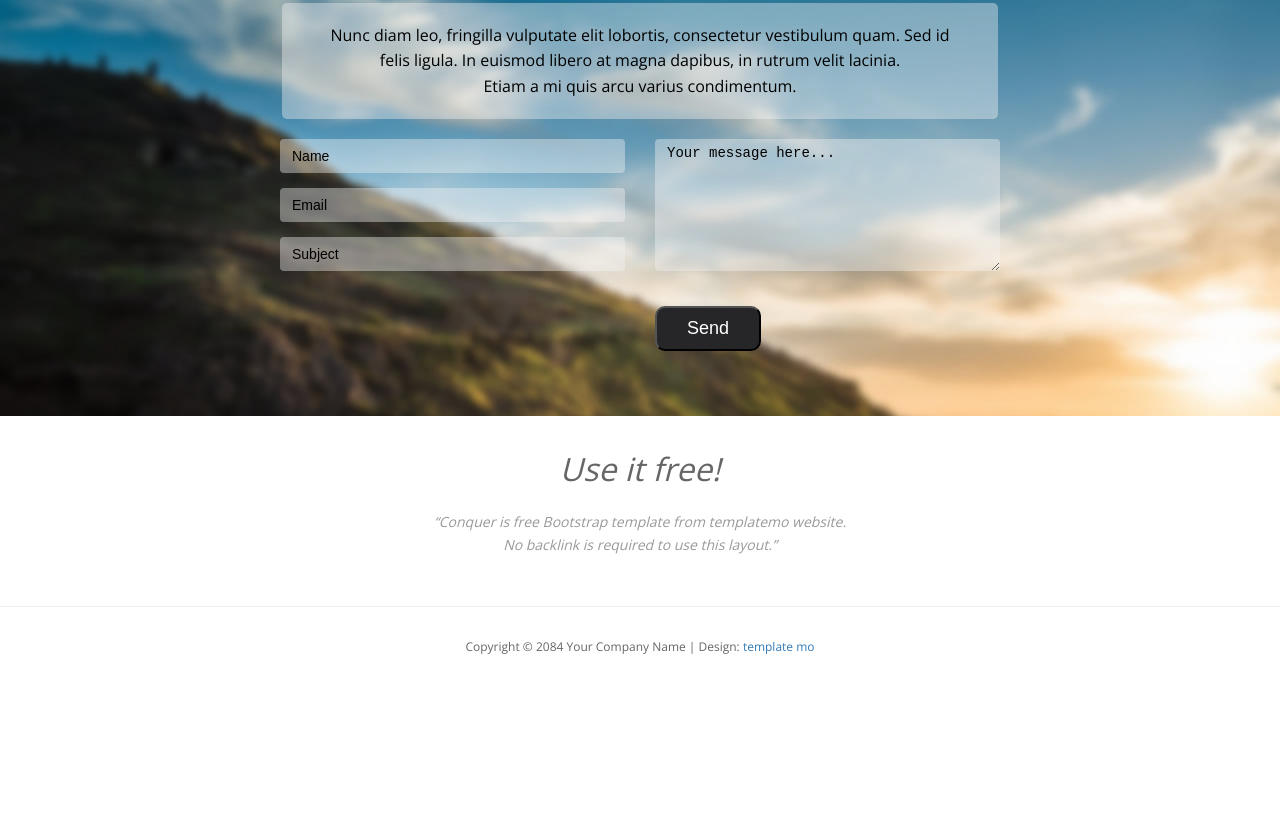
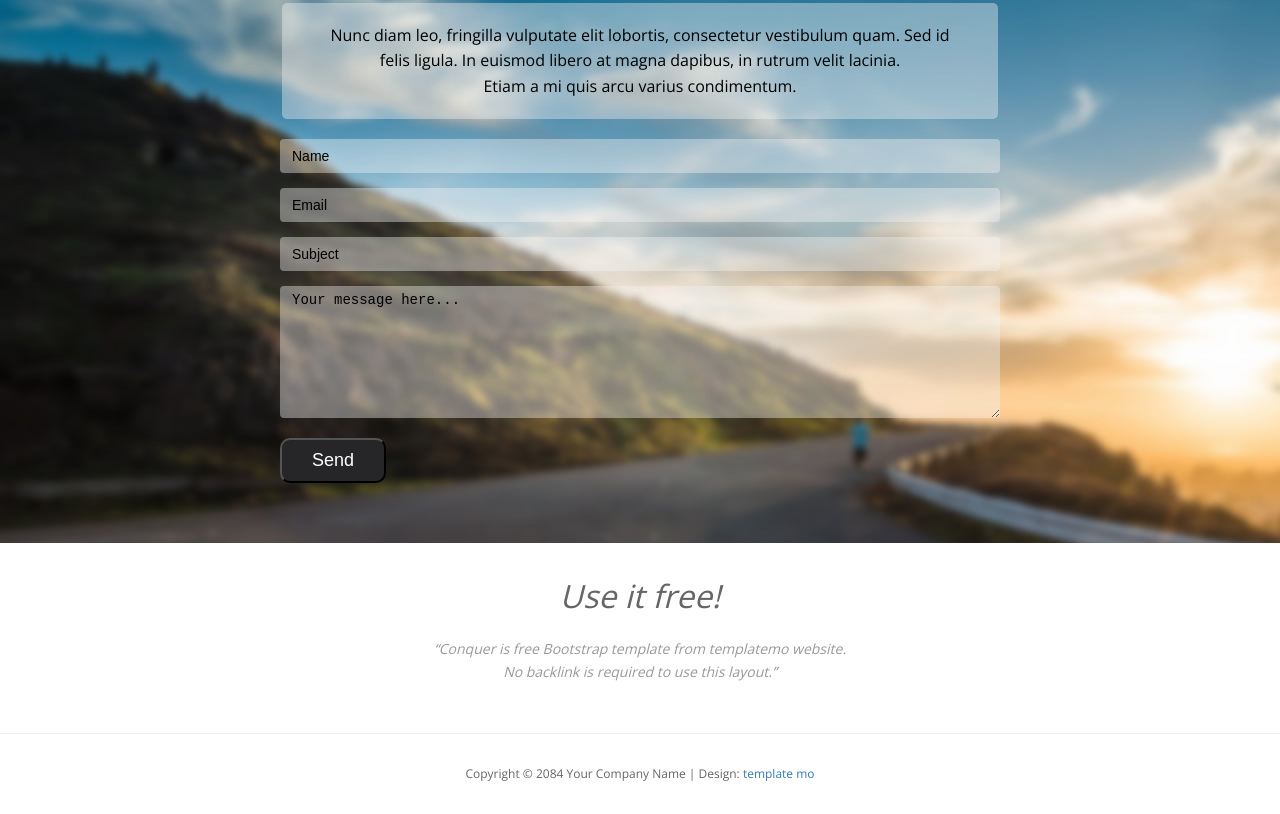
Before and after one commit to michihodges/one-page-responsive-layout, a website: page index.htm in a window 1280 px wide. Shown: the part 3787-4601 px from the top of the page. Before the commit the page ends 4474 px from the top, so only its background shows below. Drawn offline with nearby package versions, Linux system fonts and the light colour scheme.

Commit message:
section-5

```diff
--- a/styles.css
+++ b/styles.css
@@ -432,8 +432,10 @@ header nav {
 }
 
 .section-5 .contact-form form {
+    /* display: inline-block; */
+    /* width: 100%; */
+    all: none;
     display: inline-block;
-    width: 100%;
 }
 
 .section-5 .contact-form form .container {
@@ -443,21 +445,23 @@ header nav {
 
 .section-5 .contact-form form .container .content {
     display: inline-block;
-    float: left;
-    width: 50%;
+    /* float: left; */
+    /* width: 50%; */
+    width: 100%;
 }
 
 .section-5 .contact-form form .container .content-left {
-    padding-right: 15px;
+    /* padding-right: 15px; */
 }
 
 .section-5 .contact-form form .container .content-right {
-    padding-left: 15px;
+    /* padding-left: 15px; */
 }
 
 .section-5 .contact-form form .container .content input {
-    float: left;
-    width: 345px;
+    /* float: left; */
+    /* width: 345px; */
+    width: 100%;
     height: 34px;
     background: rgba(242, 242, 242, 0.4);
     margin-bottom: 15px;
@@ -469,15 +473,17 @@ header nav {
 }
 
 .section-5 .contact-form form .container .content textarea {
-    float: left;
-    width: 345px;
+    /* float: left; */
+    /* width: 345px; */
+    width: 100%;
     height: 132px;
     background: rgba(242, 242, 242, 0.4);
-    margin-bottom: 15px;
+    /* margin-bottom: 15px; */
     border: none;
     border-radius: 4px;
     padding: 6px 12px;
     font-size: 14px;
+    vertical-align: middle;
 }
 
 .section-5 .contact-form form .container .content button {
```
